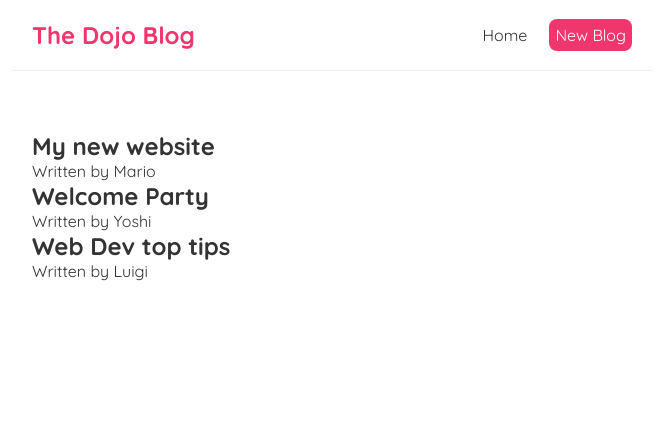
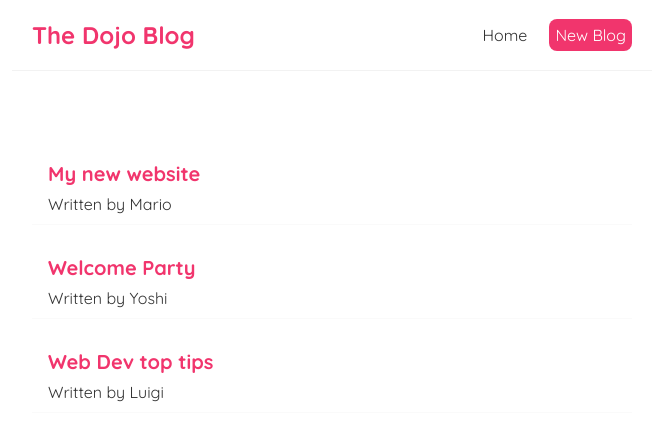
Before and after one commit to samseen/dojo-blog, a React (Create React App) app: page / in a window 1280 px wide. Shown: the top 440 px of the page, without its empty margins (308-971 px from the left). Built offline with nearby package versions, Linux system fonts and the light colour scheme; the HTML template or start-up script is replaced by a standard one.

Commit message:
Styled the blog title and preview.

```diff
--- a/src/index.css
+++ b/src/index.css
@@ -33,3 +33,20 @@
   margin: 40px auto;
   padding: 20px;
 }
+
+/* blog previews list */
+.blog-preview {
+  padding: 10px 16px;
+  margin: 20px 0;
+  border-bottom: 1px solid #fafafa;
+}
+
+.blog-preview:hover {
+  box-shadow: 1px 3px 5px rgba(0,0,0,0.1);
+}
+
+.blog-preview h2 {
+  font-size: 20px;
+  color: #f1356d;
+  margin-bottom: 8px;
+}
```
